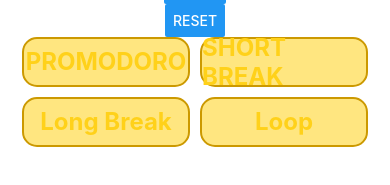
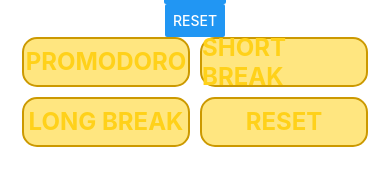
Before and after one commit to dexzhu1987/ReactNativeTimerProject, a React Native app: screen / in a window 390 px wide. Shown: the part 419-604 px from the top of the page. Built offline with nearby package versions, Linux system fonts and the light colour scheme.

Commit message:
re-position reset butto

```diff
--- a/App.js
+++ b/App.js
@@ -169,12 +169,17 @@ export default class App extends React.Component {
             onPress={() => this.toggleCounter(SHORTBREAK, true, false)}
           />
           <SelectButtons
-            title="Long Break"
+            title="LONG BREAK"
             color="#ffd11a"
             background="#ffe680"
             onPress={() => this.toggleCounter(LONGBREAK, true, true)}
           />
-          <SelectButtons title="Loop" color="#ffd11a" background="#ffe680" />
+          <SelectButtons
+            title="RESET"
+            color="#ffd11a"
+            background="#ffe680"
+            onPress={() => this.toggleReset()}
+          />
         </View>
       </View>
     );
```
